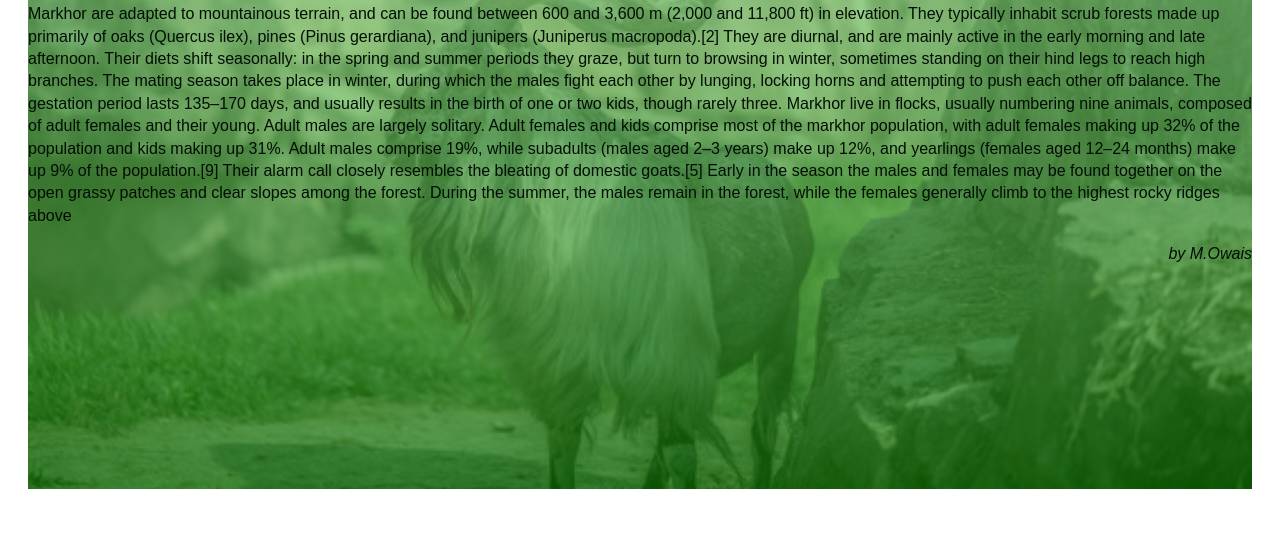
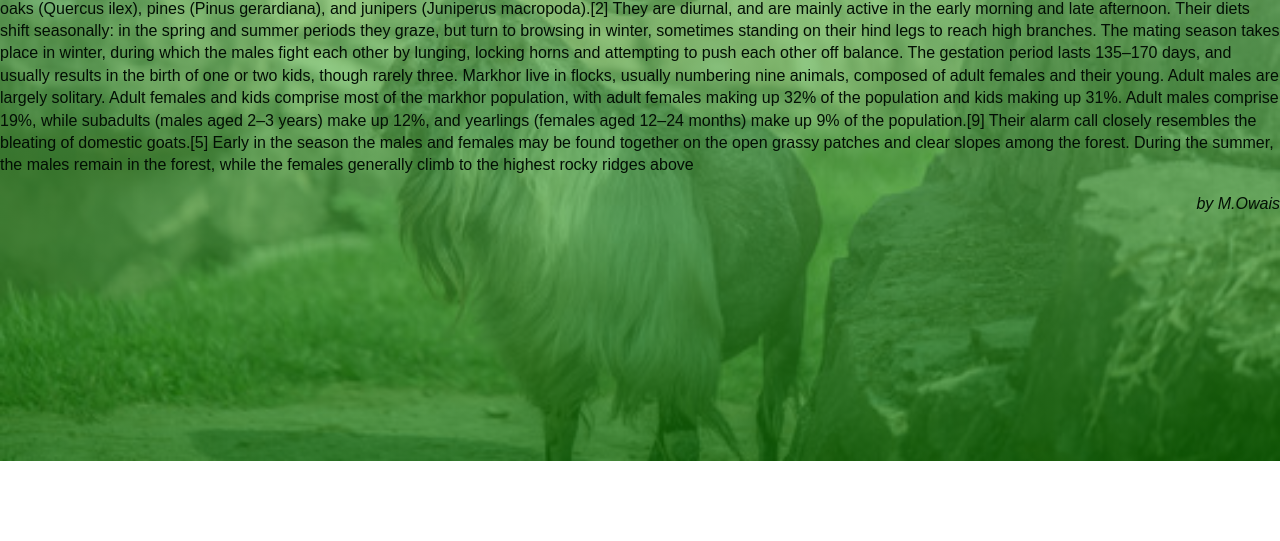
Before and after one commit to Owais5848/text-assignment, a plain HTML site: page index.html in a window 1280 px wide. Shown: the part 259-800 px from the top of the page. Drawn offline with Linux system fonts and the light colour scheme.

Commit message:
markhor 2

```diff
--- a/style.css
+++ b/style.css
@@ -1,5 +1,6 @@
 body {
-    padding: 20px;
+    padding: 0px;
+    margin: 0px;
 }
 .header{
     min-height: 90vh;
```
